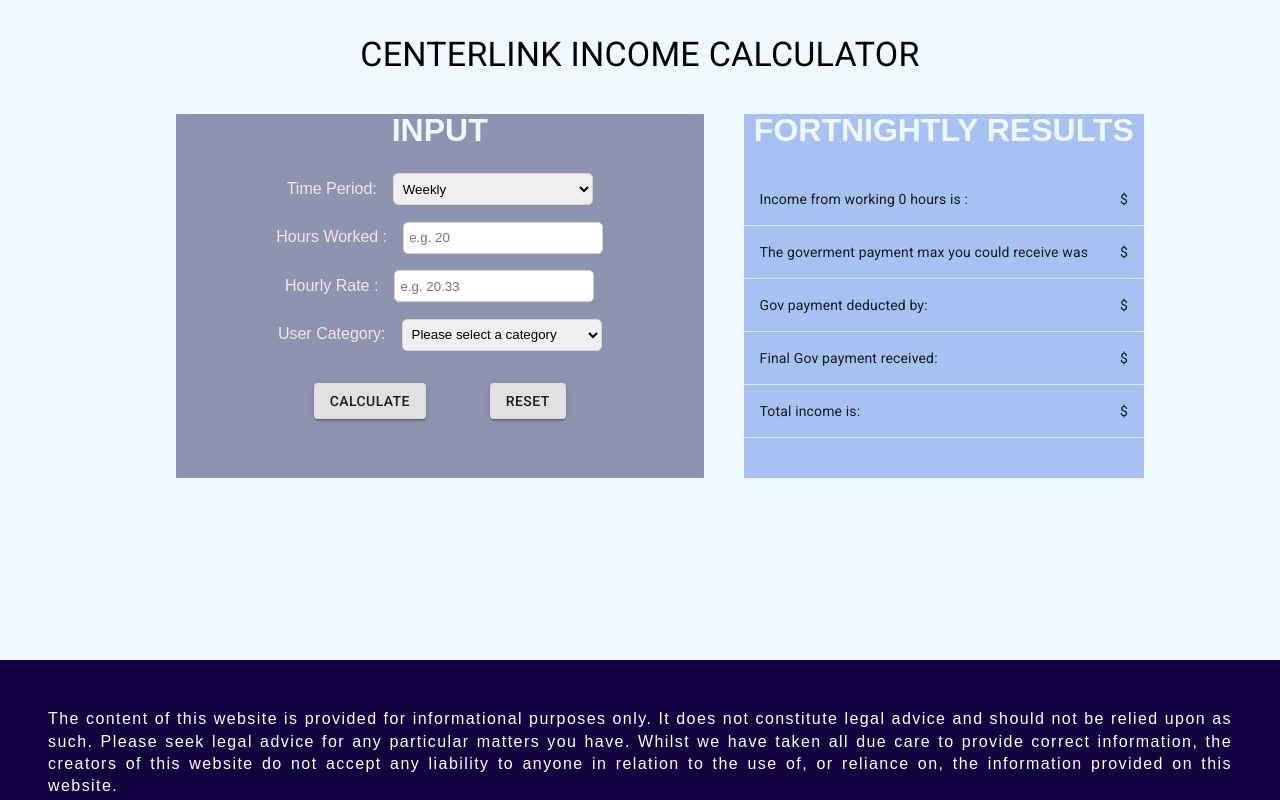
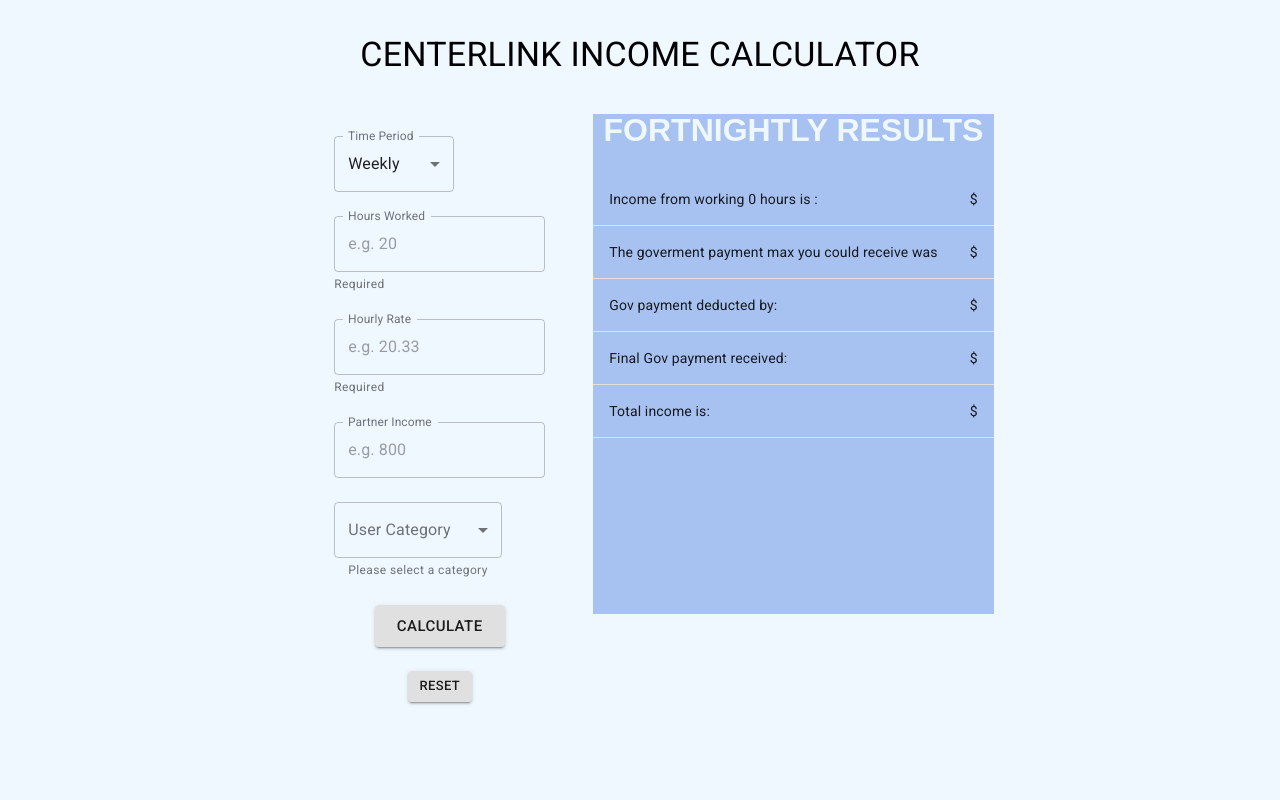
Before and after one commit to SebAnt86/incomecalc, a React (Create React App) app: page / in a window 1280 px wide. Shown: the top 800 px of the page. Built offline with nearby package versions, Linux system fonts and the light colour scheme; the HTML template or start-up script is replaced by a standard one.

Commit message:
refactor the form layout with MUI

```diff
--- a/src/App.js
+++ b/src/App.js
@@ -27,10 +27,10 @@
           flexWrap="wrap"
           justifyContent="center"
         >
-          <Box item xs={12} sm={6} mx={{ sm: 5 }}>
+          <Box item xs={12} sm={6} mx={{ sm: 3 }} my={{xs:3}}>
             <Form setResult={setResult} />
           </Box>
-          <Box mt={{ xs: 5, lg: 0 }}>
+          <Box mt={{ xs: 5, md: 0 }}>
             <Result result={result} />
           </Box>
         </Box>
--- a/src/components/Form.js
+++ b/src/components/Form.js
@@ -5,6 +5,25 @@
 
 import Button from "@material-ui/core/Button";
 import FormGroup from "@material-ui/core/FormGroup";
+import TextField from "@material-ui/core/TextField";
+import { makeStyles } from "@material-ui/core/styles";
+import Container from "@material-ui/core/Container";
+import Select from "@material-ui/core/Select";
+import MenuItem from "@material-ui/core/MenuItem";
+import InputLabel from "@material-ui/core/InputLabel";
+import Box from "@material-ui/core/Box";
+import FormControl from "@material-ui/core/FormControl";
+import FormHelperText from "@material-ui/core/FormHelperText";
+
+const useStyles = makeStyles((theme) => ({
+  formControl: {
+    // margin: theme.spacing(1),
+    minWidth: 120,
+  },
+  selectEmpty: {
+    marginTop: theme.spacing(2),
+  },
+}));
 
 export function Form(props) {
   const { setResult } = props;
@@ -25,6 +44,8 @@
   let userCategoryWarningBool = false;
   const partnerIncomeWarning = document.getElementById("partnerIncomeWarning");
   let partnerIncomeWarningBool = true;
+
+  const classes = useStyles();
 
   const handleSubmit = (evt) => {
     evt.preventDefault();
@@ -129,10 +150,131 @@
 
   return (
     <>
-    <FormGroup>
+      <Container maxWidth="md">
+        <FormGroup>
+          <Box mt={{ xs: 3 }}>
+            <FormControl variant="outlined" className={classes.formControl}>
+              <InputLabel id="time_period-label">Time Period</InputLabel>
+              <Select
+                labelId="time_period-label"
+                id="time_period"
+                value={timePeriod}
+                onChange={(e) => setTimePeriod(e.target.value)}
+                label="Time Period"
+              >
+                <MenuItem value={"weekly"}>Weekly</MenuItem>
+                <MenuItem value={"fortnightly"}>Fortnightly</MenuItem>
+                <MenuItem value={"monthly"}>Monthly</MenuItem>
+              </Select>
+            </FormControl>
+          </Box>
 
-    </FormGroup>
-      <div className="form">
+          <Box mt={{ xs: 3 }}>
+            <TextField
+              id="hoursWork"
+              label="Hours Worked"
+              type="number"
+              InputLabelProps={{
+                shrink: true,
+              }}
+              variant="outlined"
+              placeholder="e.g. 20"
+              value={timePeriod}
+              onChange={(e) => setTimePeriod(e.target.value)}
+            />
+            <FormHelperText>Required</FormHelperText>
+          </Box>
+
+          <Box mt={{ xs: 3 }}>
+            <TextField
+              id="outlined-number"
+              label="Hourly Rate"
+              type="number"
+              InputLabelProps={{
+                shrink: true,
+              }}
+              variant="outlined"
+              placeholder="e.g. 20.33"
+            />
+            <FormHelperText>Required</FormHelperText>
+          </Box>
+
+          <Box mt={{ xs: 3 }}>
+            <TextField
+              id="hiddenInput"
+              label="Partner Income"
+              type="number"
+              InputLabelProps={{
+                shrink: true,
+              }}
+              variant="outlined"
+              placeholder="e.g. 800"
+              value={partnerIncome}
+              onChange={(e) => setPartnerIncome(e.target.value)}
+            />
+            {/* <FormHelperText>Required</FormHelperText> */}
+          </Box>
+
+          <Box mt={{ xs: 3 }}>
+            <FormControl variant="outlined" className={classes.formControl}>
+              <InputLabel id="user-category-label">User Category</InputLabel>
+              <Select
+                labelId="user-category-label"
+                id="selectField"
+                value={userCategory}
+                onChange={(e) => {
+                  setUserCategory(e.target.value);
+                  ShowHideDiv();
+                }}
+                label="User Category"
+              >
+                <MenuItem value={0}>Single, no children</MenuItem>
+                <MenuItem value={1}>
+                  Single, NOT the principal carer of a dependent child or
+                  children
+                </MenuItem>
+                <MenuItem value={2}>
+                  Single, 60 or older, after 9 continuous months on payment
+                </MenuItem>
+                <MenuItem value={3}>
+                  Single, principal carer of a dependent child or children
+                </MenuItem>
+                <MenuItem value={4}>
+                  Single principal carer granted an exemption
+                </MenuItem>
+                <MenuItem value={5}>Partnered</MenuItem>
+                <MenuItem value={6}>Partnered, Partner with pension</MenuItem>
+              </Select>
+              <FormHelperText>Please select a category</FormHelperText>
+            </FormControl>
+          </Box>
+
+          <Box display="flex" flexDirection="row" justifyContent="center" mt={{ xs: 3 }}>
+            <Button
+              type="submit"
+              value="Submit"
+              variant="contained"
+              size="large"
+            >
+              Calculate
+            </Button>
+          </Box>
+
+          <Box display="flex" flexDirection="row" justifyContent="center" mt={{ xs: 3 }}>
+            <Button variant="contained" onClick={formReset} size="small">
+              Reset
+            </Button>
+          </Box>
+        </FormGroup>
+      </Container>
+    </>
+  );
+}
+
+export default Form;
+
+{
+  /* <div className="form">
         <form onSubmit={handleSubmit} id="userForm">
           <div>
             <h2 className="_titles"> INPUT </h2>
@@ -244,23 +386,10 @@
             <Button type="submit" value="Submit" variant="contained">
               Calculate
             </Button>
-            <Button
-              variant="contained"
-              // onClick={()=>{setHoursWorked("");
-              //                       setHourRate("");
-              //                       setPartnerIncome("");
-              //                       setUserCategory("");
-              //                       setTimePeriod("");}}>Reset</Button>
-
-              onClick={formReset}
-            >
+            <Button variant="contained" onClick={formReset}>
               Reset
             </Button>
           </div>
         </form>
-      </div>
-    </>
-  );
+      </div> */
 }
-
-export default Form;
--- a/src/index.css
+++ b/src/index.css
@@ -12,7 +12,6 @@
     background-color: #11013f;
     color: #f0f8ff;
     margin-top:calc(5% + 60px);
-    bottom: 0;
 }
 
 .disclosure{
@@ -26,6 +25,8 @@
     flex-direction: column;
     justify-content: space-between;
 }
+
+
 
 /* .page_design {
     height: 100vh;
@@ -57,7 +58,7 @@
     font-size: 2rem;
 }
 
-.form, .result {
+ .result {
     width: clamp(350px,100%,50vw);
     background-color: rgba(31, 40, 91, 0.481);
     grid-area:form ;
@@ -74,13 +75,9 @@
    grid-area: result;
 
 }
-  label {
-        font-size: 1rem;
-        display: block;
-        margin-top: 1em;
-    }
 
-    input, select {
+
+    /* input, select {
     width: clamp(5em,50%,15em);
     height: 2rem;
     border: 1px solid lightgray;
@@ -91,7 +88,7 @@
 
    Button {
        margin: 2rem !important;
-   }
+   } */
 
 
 /* .footer {
```
